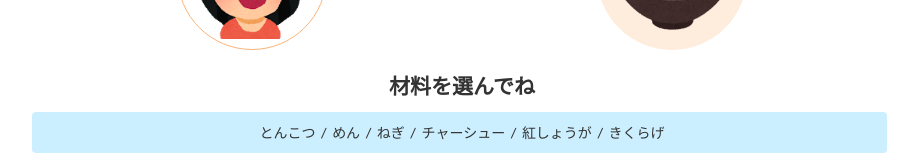
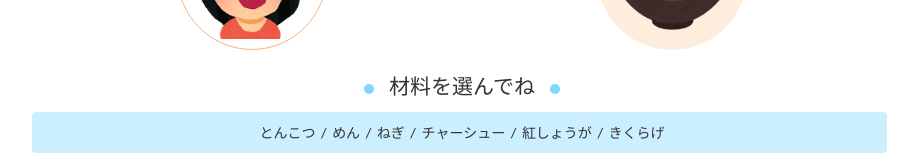
Before and after one commit to harutete/touch-game, a website built with webpack: page index.html in a window 1280 px wide. Both pictures are taken after a click on the button "はじめる". Shown: the part 297-457 px from the top of the page, without its empty margins (178-1096 px from the left). Built offline with nearby package versions, Linux system fonts and the light colour scheme.

Commit message:
h2にスタイルを修正

```diff
--- a/src/sass/style.scss
+++ b/src/sass/style.scss
@@ -38,6 +38,7 @@ img {
   }
 }
 
+// contents
 .content {
   &-wrapper {
     position: relative;
@@ -283,6 +284,7 @@ img {
   }
 }
 
+// title
 .hdg {
   &-01 {
     font: {
@@ -323,6 +325,25 @@ img {
       z-index: 2;
       color: darken($color-red, 20%);
       text-shadow: 2px 2px $color-white;
+    }
+  }
+  &-02 {
+    font-weight: normal;
+    &::before,
+    &::after {
+      content: '';
+      display: inline-block;
+      vertical-align: middle;
+      background: $color-lblue;
+      border-radius: 10px;
+      width: 10px;
+      height: 10px;
+    }
+    &::before {
+      margin-right: 15px;
+    }
+    &::after {
+      margin-left: 15px;
     }
   }
 }
```
